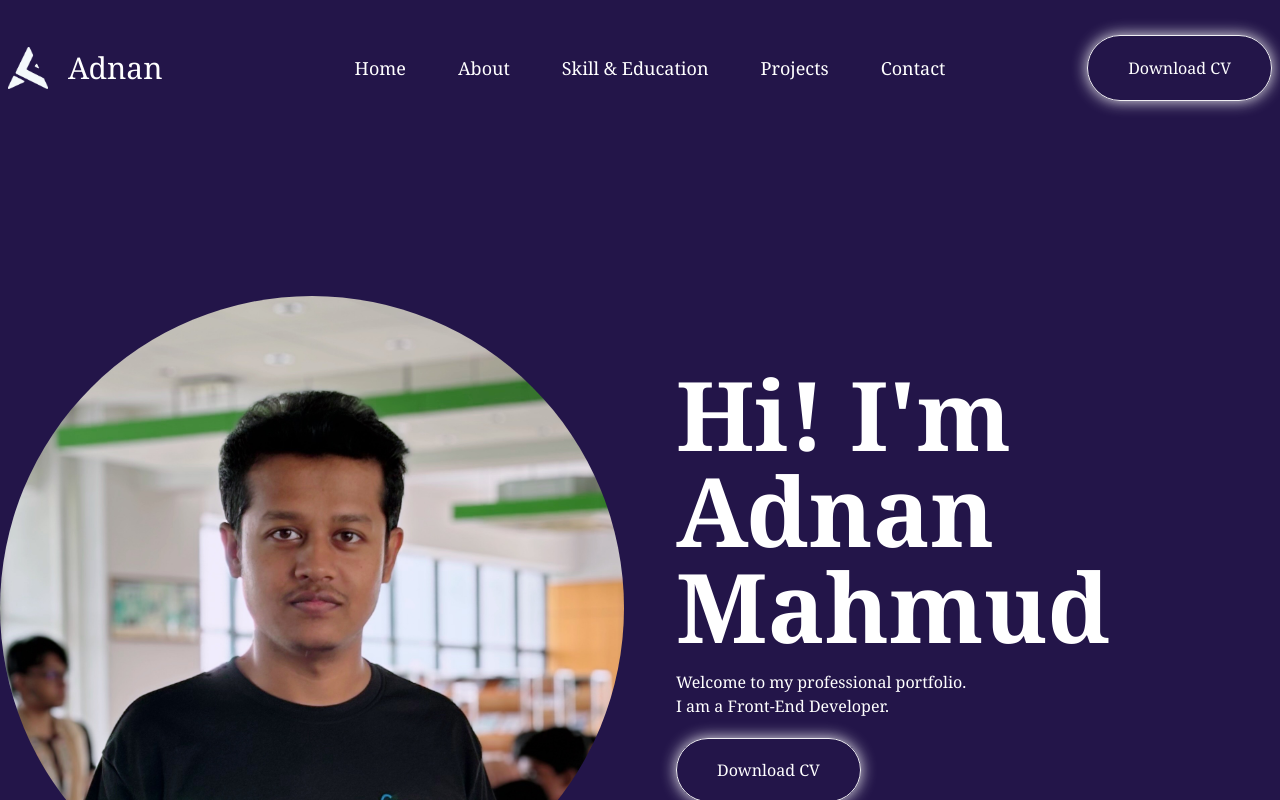
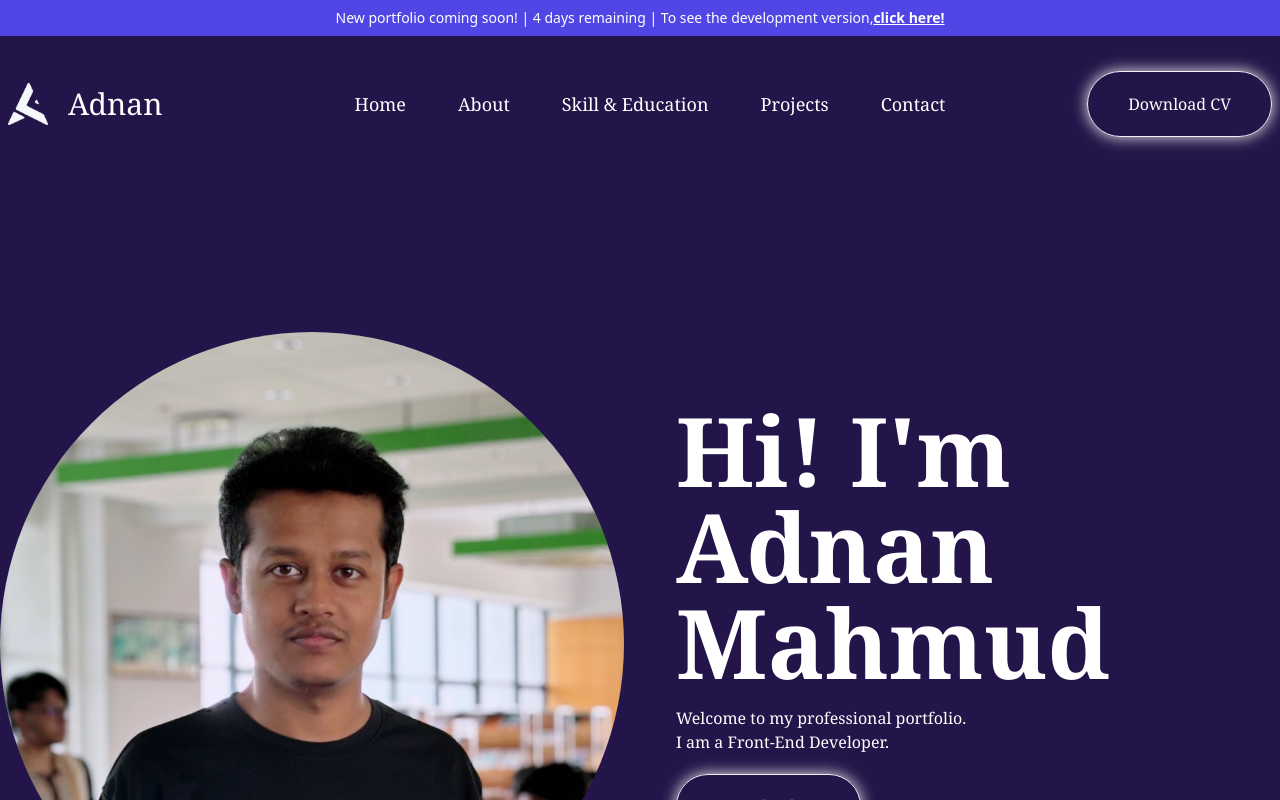
Before and after one commit to adnanmahmud0/adnanmahmud, a React (Vite) app: page / in a window 1280 px wide. Shown: the top 800 px of the page. Built offline with nearby package versions, Linux system fonts and the light colour scheme.

Commit message:
protfulio updated

```diff
--- a/src/Component/Navbar.jsx
+++ b/src/Component/Navbar.jsx
@@ -16,6 +16,20 @@ const Navbar = () => {
 
     return (
         <div className=''>
+            <div className="bg-indigo-600 text-white px-4 py-2 text-sm text-center font-sans">
+                <div className="gap-2">
+                    New portfolio coming soon! | 4 days remaining | To see the development version,
+                    <a
+                        href="https://adnanmahmud99.vercel.app/"
+                        className="underline font-semibold text-white hover:text-gray-200"
+                        target="_blank"
+                        rel="noopener noreferrer"
+                    >
+                        click here!
+                    </a>
+                </div>
+            </div>
+
             <div className="navbar max-w-7xl mx-auto">
                 <div className="navbar-start my-10">
                     <div className="dropdown">
```
